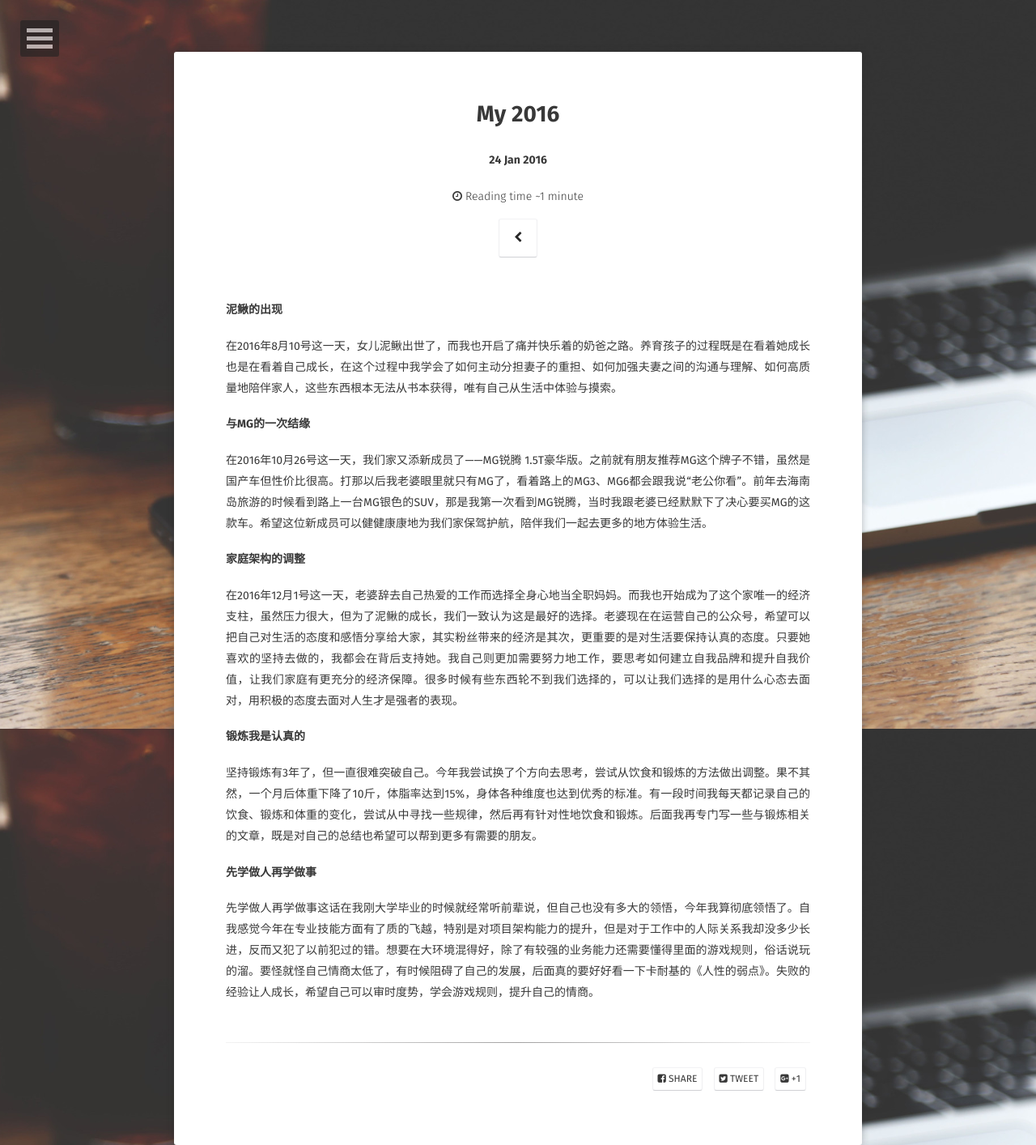
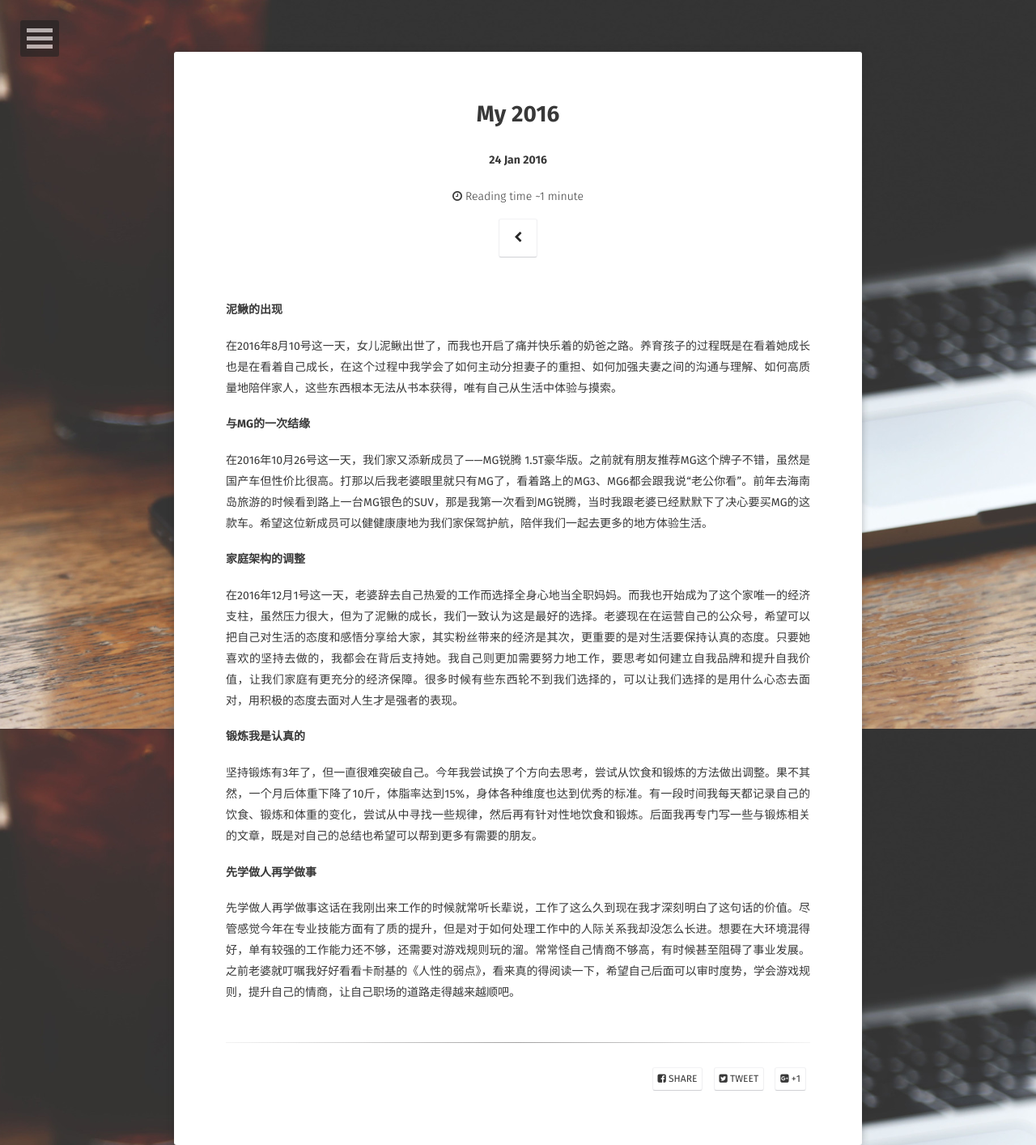
Before and after one commit to unclekony/unclekony.github.io, a Jekyll site: the page built from _posts/2017-01-24-My-2016.md, in a window 1280 px wide. Shown: the whole page at 81% size. Built offline with Jekyll 4.4.1, drawn with Linux system fonts in a browser that asks for light colours; some web fonts are replaced; comment, search, counter and statistics services are not loaded.

Commit message:
update post

```diff
--- a/_posts/2017-01-24-My-2016.md
+++ b/_posts/2017-01-24-My-2016.md
@@ -19,4 +19,4 @@ excerpt: "2016的年度总结"
 
 
 #### 先学做人再学做事
-先学做人再学做事这话在我刚大学毕业的时候就经常听前辈说，但自己也没有多大的领悟，今年我算彻底领悟了。自我感觉今年在专业技能方面有了质的飞越，特别是对项目架构能力的提升，但是对于工作中的人际关系我却没多少长进，反而又犯了以前犯过的错。想要在大环境混得好，除了有较强的业务能力还需要懂得里面的游戏规则，俗话说玩的溜。要怪就怪自己情商太低了，有时候阻碍了自己的发展，后面真的要好好看一下卡耐基的《人性的弱点》。失败的经验让人成长，希望自己可以审时度势，学会游戏规则，提升自己的情商。
+先学做人再学做事这话在我刚出来工作的时候就常听长辈说，工作了这么久到现在我才深刻明白了这句话的价值。尽管感觉今年在专业技能方面有了质的提升，但是对于如何处理工作中的人际关系我却没怎么长进。想要在大环境混得好，单有较强的工作能力还不够，还需要对游戏规则玩的溜。常常怪自己情商不够高，有时候甚至阻碍了事业发展。之前老婆就叮嘱我好好看看卡耐基的《人性的弱点》，看来真的得阅读一下，希望自己后面可以审时度势，学会游戏规则，提升自己的情商，让自己职场的道路走得越来越顺吧。
```
